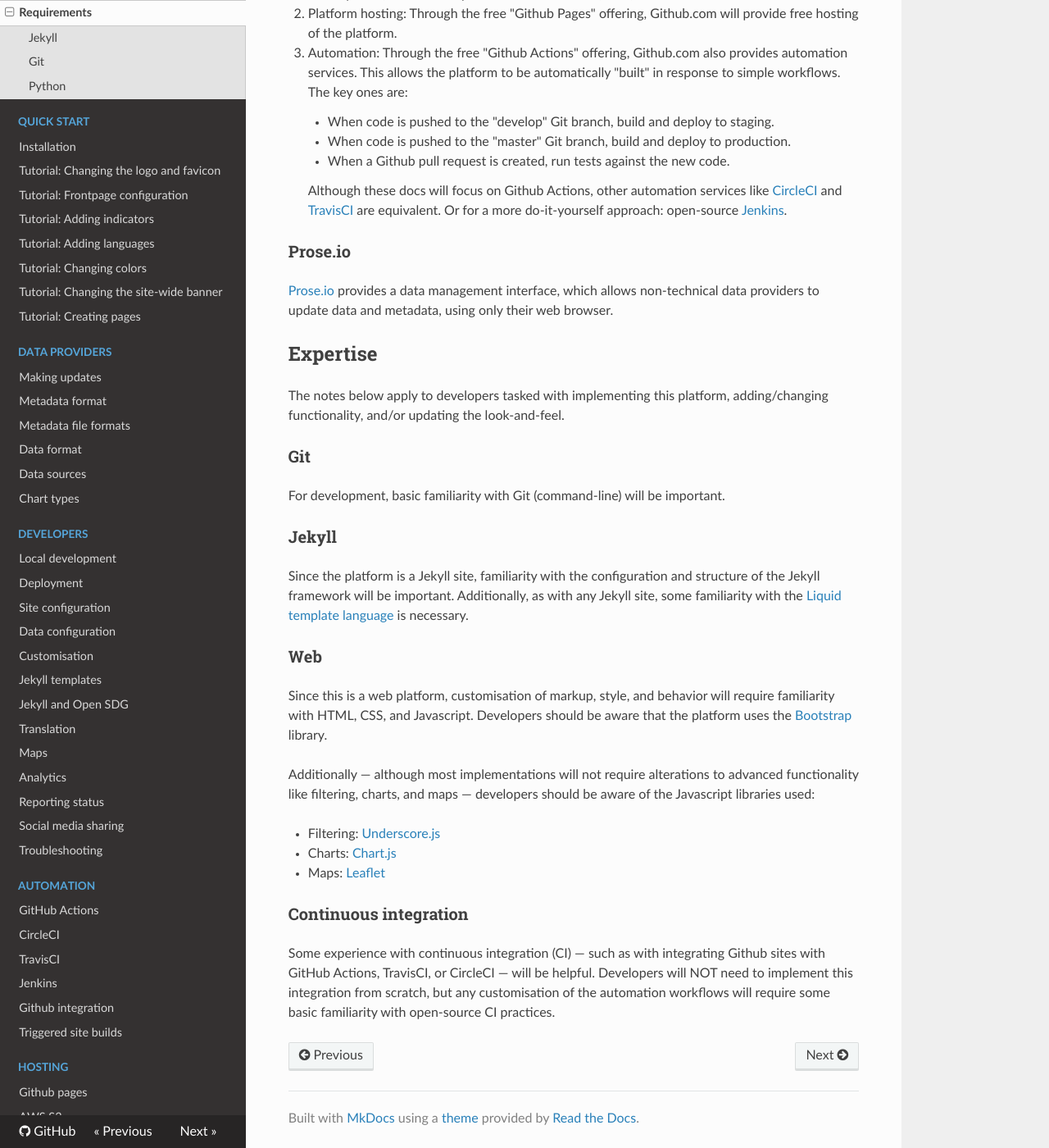
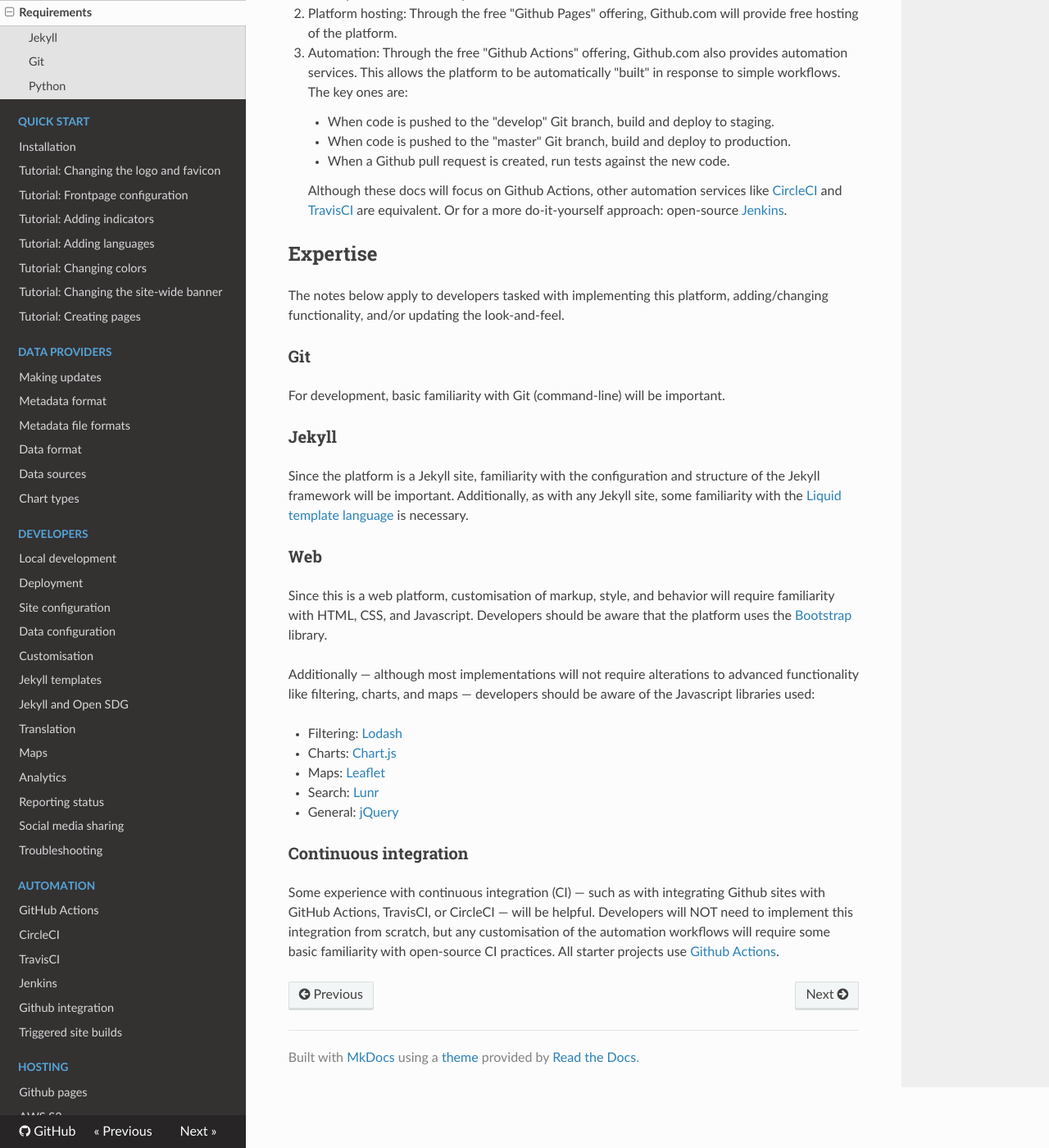
Before and after one commit to open-sdg/open-sdg, an MkDocs documentation site: the page built from docs/requirements.md, in a window 1280 px wide and 1400 px high, scrolled down 1019 px. Shown: the whole window at 82% size. Built offline with MkDocs 1.6.1, drawn with Linux system fonts in a browser that asks for light colours; nearby versions of some CDN libraries; old or Windows-style settings are respelled for this version of MkDocs.

Commit message:
Requirements updates

```diff
--- a/docs/requirements.md
+++ b/docs/requirements.md
@@ -36,10 +36,6 @@
 
     Although these docs will focus on Github Actions, other automation services like [CircleCI](https://circleci.com) and [TravisCI](https://travis-ci.org) are equivalent. Or for a more do-it-yourself approach: open-source [Jenkins](https://jenkins.io).
 
-### Prose.io
-
-[Prose.io](https://prose.io) provides a data management interface, which allows non-technical data providers to update data and metadata, using only their web browser.
-
 ## Expertise
 
 The notes below apply to developers tasked with implementing this platform, adding/changing functionality, and/or updating the look-and-feel.
@@ -58,10 +54,12 @@
 
 Additionally — although most implementations will not require alterations to advanced functionality like filtering, charts, and maps — developers should be aware of the Javascript libraries used:
 
-* Filtering: [Underscore.js](https://underscorejs.org/)
+* Filtering: [Lodash](https://lodash.com/)
 * Charts: [Chart.js](https://www.chartjs.org/)
 * Maps: [Leaflet](https://leafletjs.com/)
+* Search: [Lunr](https://lunrjs.com/)
+* General: [jQuery](https://jquery.com/)
 
 ### Continuous integration
 
-Some experience with continuous integration (CI) — such as with integrating Github sites with GitHub Actions, TravisCI, or CircleCI — will be helpful. Developers will NOT need to implement this integration from scratch, but any customisation of the automation workflows will require some basic familiarity with open-source CI practices.
+Some experience with continuous integration (CI) — such as with integrating Github sites with GitHub Actions, TravisCI, or CircleCI — will be helpful. Developers will NOT need to implement this integration from scratch, but any customisation of the automation workflows will require some basic familiarity with open-source CI practices. All starter projects use [Github Actions](https://github.com/features/actions).
```
Also changed, not shown: docs/architecture.md (+4 -6 lines).
